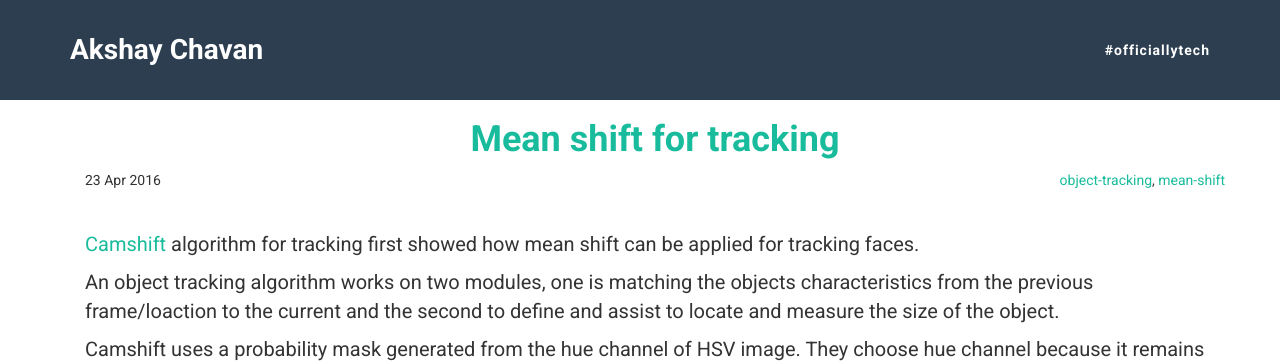
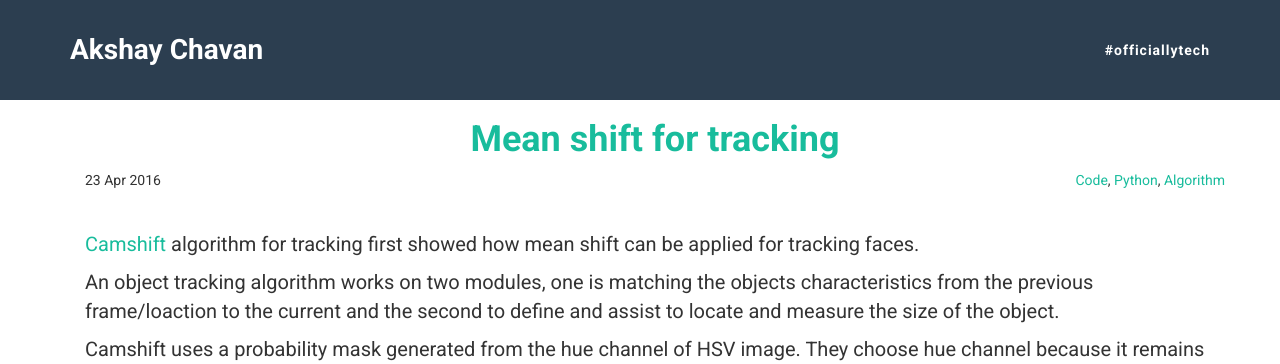
Before and after one commit to arccoder/arccoder.github.io, a Jekyll site: the page built from _posts/2016-04-23-mean-shift-for-tracking.md, in a window 1280 px wide and 900 px high. Shown: the top 364 px of the window. Built offline with Jekyll 4.4.1, drawn with Linux system fonts in a browser that asks for light colours; nearby versions of some CDN libraries; some web fonts are replaced; comment, search, counter and statistics services are not loaded.

Commit message:
Update 2016-04-23-mean-shift-for-tracking.md

```diff
--- a/_posts/2016-04-23-mean-shift-for-tracking.md
+++ b/_posts/2016-04-23-mean-shift-for-tracking.md
@@ -2,7 +2,7 @@
 layout: post
 title: Mean shift for tracking
 category: Tech
-tags: [object-tracking, mean-shift]
+tags: [Code, Python, Algorithm]
 ---
 
 [Camshift](http://citeseerx.ist.psu.edu/viewdoc/summary?doi=10.1.1.14.7673) algorithm for tracking first showed how mean shift can be applied for tracking faces.
```
